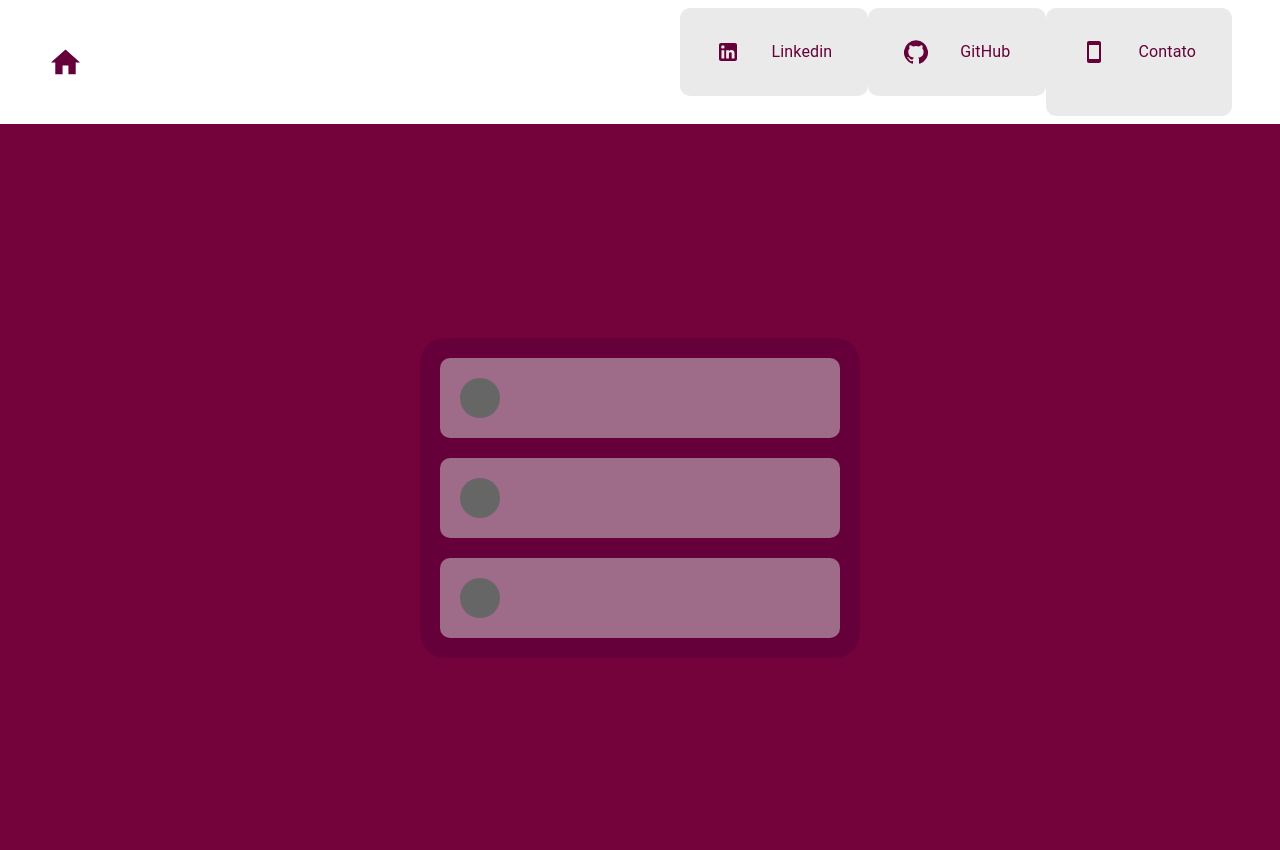
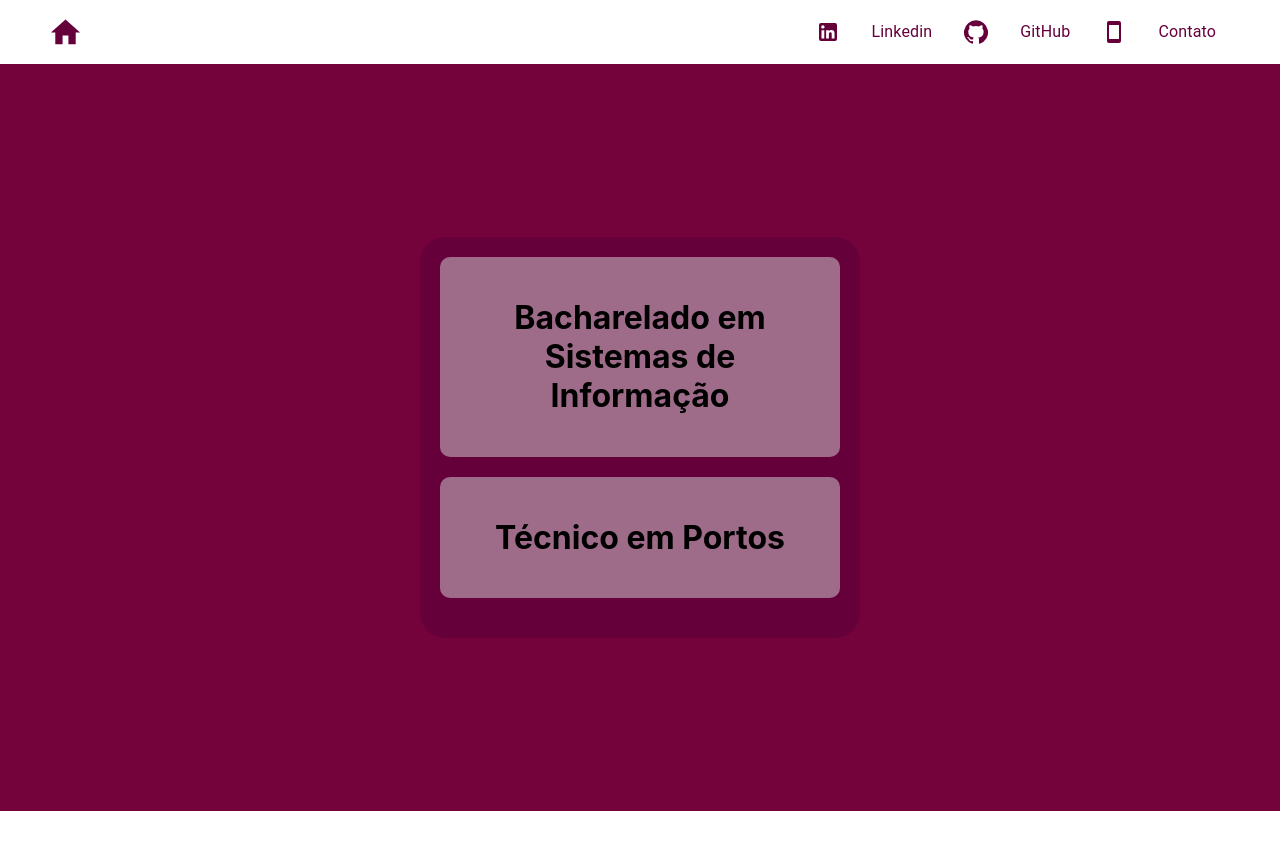
Before and after one commit to HarrisonSanches/portifolio, a React (Create React App) app: page /graduation in a window 1280 px wide. Shown: the top 850 px of the page. After the commit the page ends 811 px from the top, so only its background shows below. Built offline with nearby package versions, Linux system fonts and the light colour scheme.

Commit message:
page graduation ok

```diff
--- a/src/components/drawer/drawer.tsx
+++ b/src/components/drawer/drawer.tsx
@@ -1,9 +1,6 @@
-import { IconButton } from "@material-ui/core";
 import { Menu } from "@material-ui/icons";
-import React, { Fragment } from "react";
-import { useState } from "react";
+import React from "react";
 // import React from "react";
-import clsx from "clsx";
 import { makeStyles } from "@material-ui/core/styles";
 import SwipeableDrawer from "@material-ui/core/SwipeableDrawer";
 import Button from "@material-ui/core/Button";
@@ -18,13 +15,6 @@ import {
   Link as RouterLink,
   LinkProps as RouterLinkProps,
 } from "react-router-dom";
-import {
-  FiHome,
-  FiCoffee,
-  FiCodesandbox,
-  FiActivity,
-  FiSmartphone,
-} from "react-icons/fi";
 
 const useStyles = makeStyles({
   list: {
@@ -45,14 +35,6 @@ const useStyles = makeStyles({
     paddingBottom: 10,
   },
 });
-
-const navLinks = [
-  { title: "Sobre", path: "/#" },
-  { title: "Serviços", path: "/#" },
-  { title: "Equipe", path: "/#" },
-  { title: "Contato", path: "/#" },
-  { title: "login", path: "/#" },
-];
 
 interface ListItemLinkProps {
   icon?: React.ReactElement;
@@ -81,19 +63,12 @@ function ListItemLink(props: ListItemLinkProps) {
   );
 }
 
-const variants = {
-  open: { opacity: 1, x: 0 },
-  closed: { opacity: 0, x: "-100%" },
-};
-
 export default function SideDrawer() {
   const classes = useStyles();
   type Anchor = "right";
   const [state, setState] = React.useState({
     right: false,
   });
-
-  const [isOpen, setIsOpen] = useState(false);
 
   const toggleDrawer =
     (anchor: Anchor, open: boolean) =>
--- a/src/pages/graduation/index.tsx
+++ b/src/pages/graduation/index.tsx
@@ -1,24 +1,9 @@
-import React from "react";
 import { useState } from "react";
 import { motion, AnimateSharedLayout, AnimatePresence } from "framer-motion";
 import "./style.css";
 import { Navbartop } from "../../components/navbartop/navbartest";
-import styled from "styled-components";
-import { Link } from "react-router-dom";
-
-/**
- * This is an example of animating shared layouts in Framer Motion 2.
- *
- * The open state of each panel is contained locally to that component. Wrapping
- * them all in the same AnimateSharedLayout component allows them all to animate
- * in response to state changes that affect each other's layout.
- *
- * Try removing AnimateSharedLayout to see how that affects the animation.
- */
 
 export default function Graduation() {
-  const Box = styled(motion.div)``;
-
   return (
     <>
       <Navbartop />
@@ -33,10 +18,23 @@ export default function Graduation() {
         }}
       >
         <AnimateSharedLayout>
-          <motion.ul layout initial={{ borderRadius: 25 }}>
-            {items.map((item) => (
-              <Item key={item} />
-            ))}
+          <motion.ul
+            layout
+            initial={{ borderRadius: 25 }}
+            style={{
+              width: "400px",
+              display: "flex",
+              flexDirection: "column",
+              backgroundColor: "#66003b",
+              padding: "20px",
+              borderRadius: "25px",
+            }}
+          >
+            {items.map(
+              (item) =>
+                item === 1 ? <Item key={item} /> : <Item2 key={item} />
+              // <Item key={item} />
+            )}
           </motion.ul>
         </AnimateSharedLayout>
       </div>
@@ -44,14 +42,30 @@ export default function Graduation() {
   );
 }
 
+const items = [0, 1];
+
 function Item() {
   const [isOpen, setIsOpen] = useState(false);
 
   const toggleOpen = () => setIsOpen(!isOpen);
 
   return (
-    <motion.li layout onClick={toggleOpen} initial={{ borderRadius: 10 }}>
-      <motion.div className="avatar" layout />
+    <motion.li
+      layout
+      onClick={toggleOpen}
+      initial={{ borderRadius: 10 }}
+      style={{
+        backgroundColor: "rgba(214, 214, 214, 0.5)",
+        borderRadius: "10px",
+        padding: "20px",
+        marginBottom: "20px",
+        overflow: "hidden",
+        cursor: "pointer",
+      }}
+    >
+      <motion.div layout>
+        <h1>Técnico em Portos</h1>
+      </motion.div>
       <AnimatePresence>{isOpen && <Content />}</AnimatePresence>
     </motion.li>
   );
@@ -65,36 +79,50 @@ function Content() {
       animate={{ opacity: 1 }}
       exit={{ opacity: 0 }}
     >
-      <h1>TESTE</h1>
-      <h1>TESTE</h1>
-      <h1>TESTE</h1>
-      <h2>blá blá blá blá blá blá blá blá blá</h2>
+      <h3>Instituição: IFES</h3>
+      <h3>Conclusão: 2018</h3>
     </motion.div>
   );
 }
 
-const items = [0, 1, 2];
+function Item2() {
+  const [isOpen, setIsOpen2] = useState(false);
 
-const SideBarBody = styled.div`
-  align-items: center;
-  display: flex;
-  flex-direction: row;
-  flex-wrap: wrap;
-  justify-content: center;
-  width: 100%;
-  height: 50vh;
-  margin-top: 10%;
-`;
+  const toggleOpen2 = () => setIsOpen2(!isOpen);
 
-const TittleStart = styled.div`
-  display: grid;
-  align-items: center;
-  justify-content: center;
-  grid-gap: 5px;
-`;
+  return (
+    <motion.li
+      layout
+      onClick={toggleOpen2}
+      initial={{ borderRadius: 10 }}
+      style={{
+        backgroundColor: "rgba(214, 214, 214, 0.5)",
+        borderRadius: "10px",
+        padding: "20px",
+        marginBottom: "20px",
+        overflow: "hidden",
+        cursor: "pointer",
+      }}
+    >
+      <motion.div layout>
+        <h1>Bacharelado em Sistemas de Informação</h1>
+      </motion.div>
+      <AnimatePresence>{isOpen && <Content2 />}</AnimatePresence>
+    </motion.li>
+  );
+}
 
-const Teste = styled.div`
-  display: grid;
-  color: black;
-  width: 100%;
-`;
+function Content2() {
+  return (
+    <motion.div
+      layout
+      initial={{ opacity: 0 }}
+      animate={{ opacity: 1 }}
+      exit={{ opacity: 0 }}
+      // style={{ display: "flex", justifyContent: "flex-start" }}
+    >
+      <h3>Instituição: IFES</h3>
+      <h3>Período: 7º</h3>
+    </motion.div>
+  );
+}
--- a/src/pages/graduation/style.css
+++ b/src/pages/graduation/style.css
@@ -1,11 +1,4 @@
-
-
-ul,
-li {
-  list-style: none;
-  margin: 0;
-  padding: 0;
-}
+/*
 
 ul {
   width: 400px;
@@ -27,7 +20,7 @@ li {
 
 li:last-child {
   margin-bottom: 0px;
-}
+} */
 
 .avatar {
   width: 40px;
--- a/src/pages/home/index.tsx
+++ b/src/pages/home/index.tsx
@@ -1,20 +1,13 @@
 import "./style.css";
 
 import styled from "styled-components";
-import { motion, AnimateSharedLayout } from "framer-motion";
-import { useEffect, useState } from "react";
+import { motion } from "framer-motion";
 import { Navbartop } from "../../components/navbartop/navbartest";
 import { Link } from "react-router-dom";
 
 const Box = styled(motion.div)``;
 
 export default function Home() {
-  const [animate, setAnimate] = useState(false);
-
-  useEffect(() => {
-    setAnimate(true);
-  }, []);
-
   return (
     <>
       <Navbartop />
@@ -74,9 +67,6 @@ export default function Home() {
           </Box>
         </Teste>
       </SideBarBody>
-      {/* <AnimateSharedLayout>
-          {animate ? <AlignedState /> : <InitialState />}
-        </AnimateSharedLayout> */}
     </>
   );
 }
@@ -92,13 +82,6 @@ const SideBarBody = styled.div`
   margin-top: 10%;
 `;
 
-const TittleStart = styled.div`
-  display: grid;
-  align-items: center;
-  justify-content: center;
-  grid-gap: 5px;
-`;
-
 const Teste = styled.div`
   display: grid;
   color: black;
--- a/src/pages/mainPage/index.tsx
+++ b/src/pages/mainPage/index.tsx
@@ -1,31 +1,14 @@
 import { Navbartop } from "../../components/navbartop/navbartest";
-import { Grid, Button, makeStyles, Link, IconButton } from "@material-ui/core";
+import { IconButton } from "@material-ui/core";
 import styled from "styled-components";
-import { motion, AnimateSharedLayout } from "framer-motion";
+import { motion } from "framer-motion";
 import SentimentVerySatisfiedOutlinedIcon from "@material-ui/icons/SentimentVerySatisfiedOutlined";
 import SchoolOutlinedIcon from "@material-ui/icons/SchoolOutlined";
 import CodeOutlinedIcon from "@material-ui/icons/CodeOutlined";
 import AOS from "aos";
 import { useEffect } from "react";
 
-const useStyles = makeStyles({
-  root: {
-    background: "#107035",
-    "&:hover": {
-      background: "#f00",
-    },
-    borderRadius: 0,
-    border: 0,
-    color: "white",
-    height: 48,
-    padding: "0 30px",
-    boxShadow: "#107035",
-    hover: "#107035",
-  },
-});
-
 export default function MainPage() {
-  const classes = useStyles();
   useEffect(() => {
     AOS.init({ duration: 3000 });
     AOS.refresh();
@@ -75,7 +58,7 @@ export default function MainPage() {
             transition={{ duration: 0.3 }}
             whileHover={{ scale: 1.3 }}
           >
-            <IconButton style={{ color: "white" }} href="/">
+            <IconButton style={{ color: "white" }} href="/graduation">
               <SchoolOutlinedIcon style={{ fontSize: 80 }} />
             </IconButton>
             <h2>Graduação</h2>
```
Also changed, not shown: src/components/navbartop/navbartest.tsx (+0 -9 lines).
